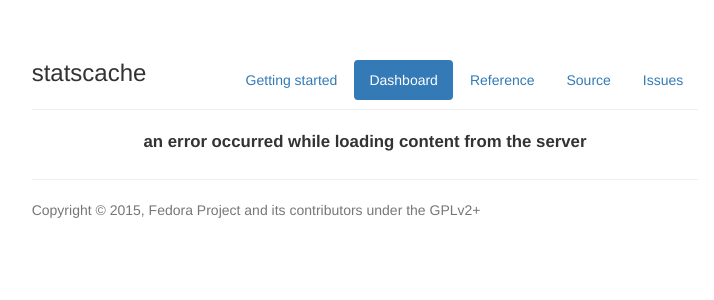
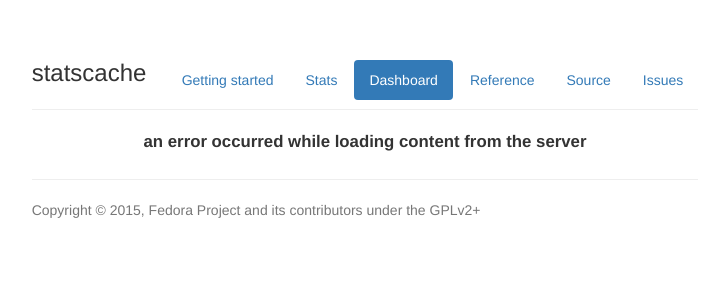
Before and after one commit to fedora-infra/statscache, a Flask app: page /web/dashboard in a window 1280 px wide. Shown: the top 300 px of the page, without its empty margins (275-989 px from the left). Run offline with Flask 2, Linux system fonts and the light colour scheme; data that the repository does not hold is empty; parts of the project's set-up code (start-up, migrations or seed data) failed here and were passed over; some libraries are stand-ins or nearby versions.

Commit message:
add url for stats

```diff
--- a/statscache/templates/layout.html
+++ b/statscache/templates/layout.html
@@ -103,6 +103,9 @@
                     <li{% if request.endpoint == 'getting_started' %} class="active"{% endif %}>
                         <a href="{{ url_for('getting_started') }}">Getting started</a>
                     </li>
+                    <li{% if request.endpoint == 'stats' %} class="active"{% endif %}>
+                        <a href="{{ url_for('stats_list') }}">Stats</a>
+                    </li>
                     <li{% if request.endpoint == 'dashboard' %} class="active"{% endif %}>
                         <a href="{{ url_for('dashboard') }}">Dashboard</a>
                     </li>
```
